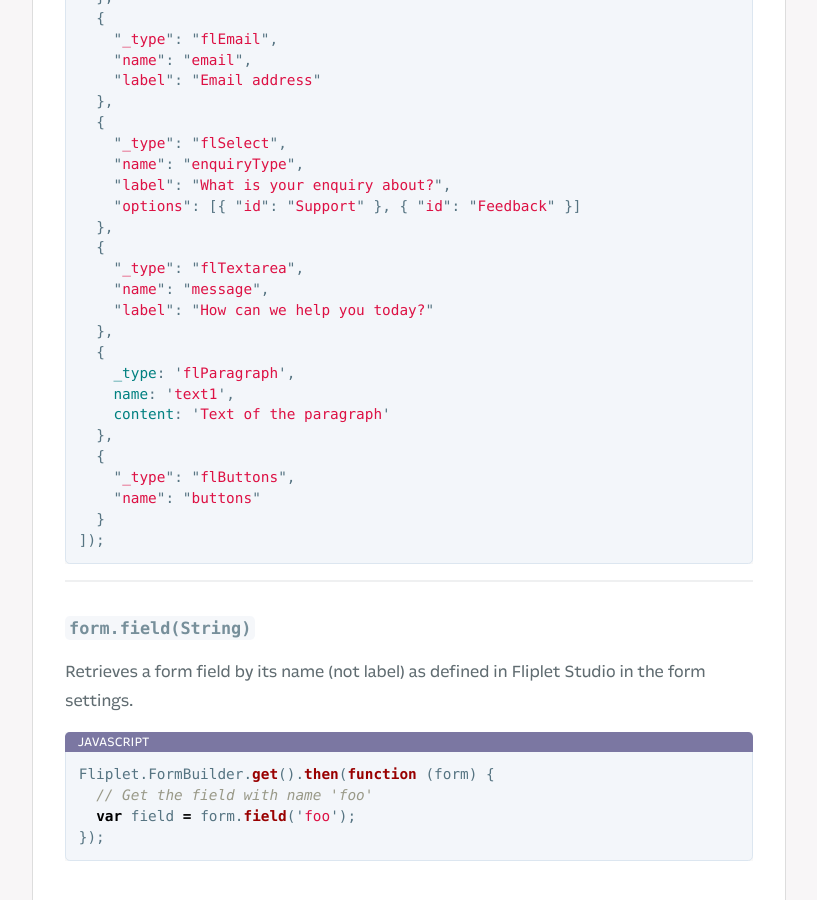
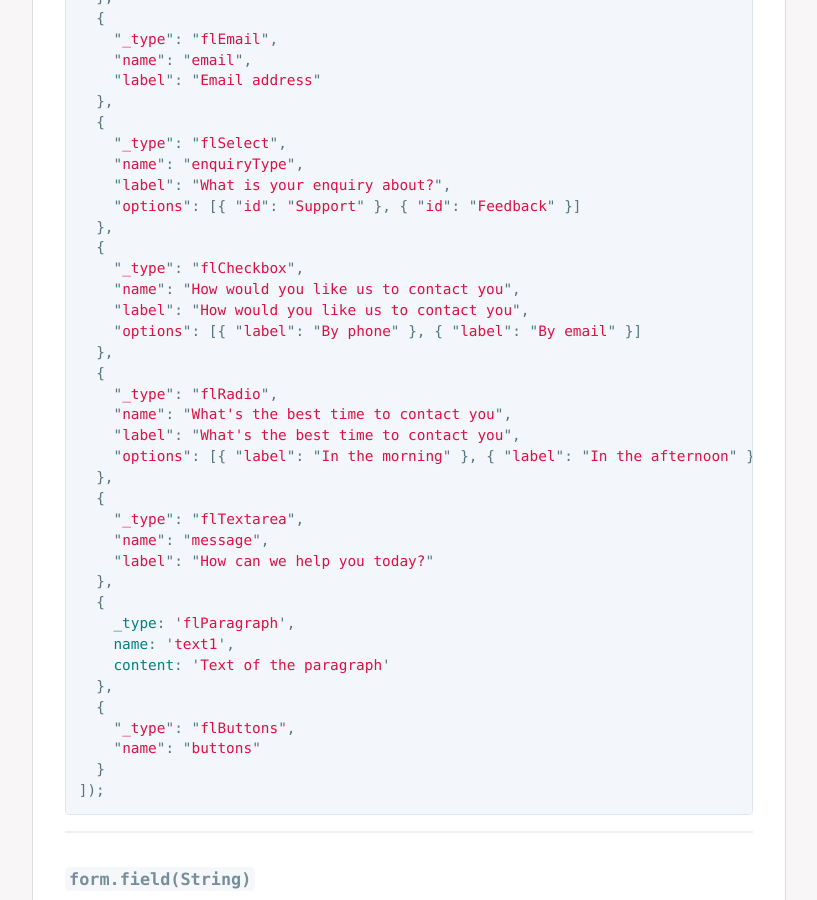
Before and after one commit to Fliplet/fliplet-cli, a Jekyll site: the page built from docs/API/components/form-builder.md, in a window 1280 px wide and 900 px high, scrolled down 3568 px. Shown: the whole window, without its empty margins (254-1071 px from the left). Built offline with Jekyll 4.4.1, drawn with Linux system fonts in a browser that asks for light colours; nearby versions of some CDN libraries; our own code applies the rules of GitHub Pages for plain Markdown files; library files that are not in the unit come from our copies; comment, search, counter and statistics services are not loaded; a style sheet for code colours, icons or effects is not loaded.

Commit message:
Adds form config examples for checkboxes and radios

````diff
--- a/docs/API/components/form-builder.md
+++ b/docs/API/components/form-builder.md
@@ -61,7 +61,6 @@
 
 `form.load` can also be used in conjunction with `Fliplet.Session` to populate a form with the logged user's data:
 
-
 ```js
 Fliplet.FormBuilder.get().then(function (form) {
   form.load(function () {
@@ -122,6 +121,7 @@
 ### form.fields.get()
 
 Get the form fields
+
 ```
 var fields = form.fields.get();
 ```
@@ -147,6 +147,18 @@
     "name": "enquiryType",
     "label": "What is your enquiry about?",
     "options": [{ "id": "Support" }, { "id": "Feedback" }]
+  },
+  {
+    "_type": "flCheckbox",
+    "name": "How would you like us to contact you",
+    "label": "How would you like us to contact you",
+    "options": [{ "label": "By phone" }, { "label": "By email" }]
+  },
+  {
+    "_type": "flRadio",
+    "name": "What's the best time to contact you",
+    "label": "What's the best time to contact you",
+    "options": [{ "label": "In the morning" }, { "label": "In the afternoon" }]
   },
   {
     "_type": "flTextarea",
@@ -198,12 +210,12 @@
 
 Sets the value of a form field to one of the following:
 
-- a **literal value** (e.g. a `String`, a `Number`, a `Boolean` or an `Object`)
-- a value from the **user's profile**
-- a value from the **device shared storage**
-- a value from the **current app's private storage**
-- a value from a **query parameter**
-- a value as **result of a function** (optionally returning a promise when asynchronous)
+  - a **literal value** (e.g. a `String`, a `Number`, a `Boolean` or an `Object`)
+  - a value from the **user's profile**
+  - a value from the **device shared storage**
+  - a value from the **current app's private storage**
+  - a value from a **query parameter**
+  - a value as **result of a function** (optionally returning a promise when asynchronous)
 
 ```js
 Fliplet.FormBuilder.get()
@@ -346,7 +358,6 @@
   });
 ```
 
-
 ## Hooks
 
 ### isFormInvalid
@@ -394,8 +405,8 @@
 
 If you reject the hook, the form will be stopped from submitting the data. Rejecting the promise with an error will display such error while a simply rejection will not display any message to the user:
 
-- `return Promise.reject("An error message")` this will display the error message
-- `return Promise.reject("")` this won't display anything to the user
+  - `return Promise.reject("An error message")` this will display the error message
+  - `return Promise.reject("")` this won't display anything to the user
 
 ---
 
````
